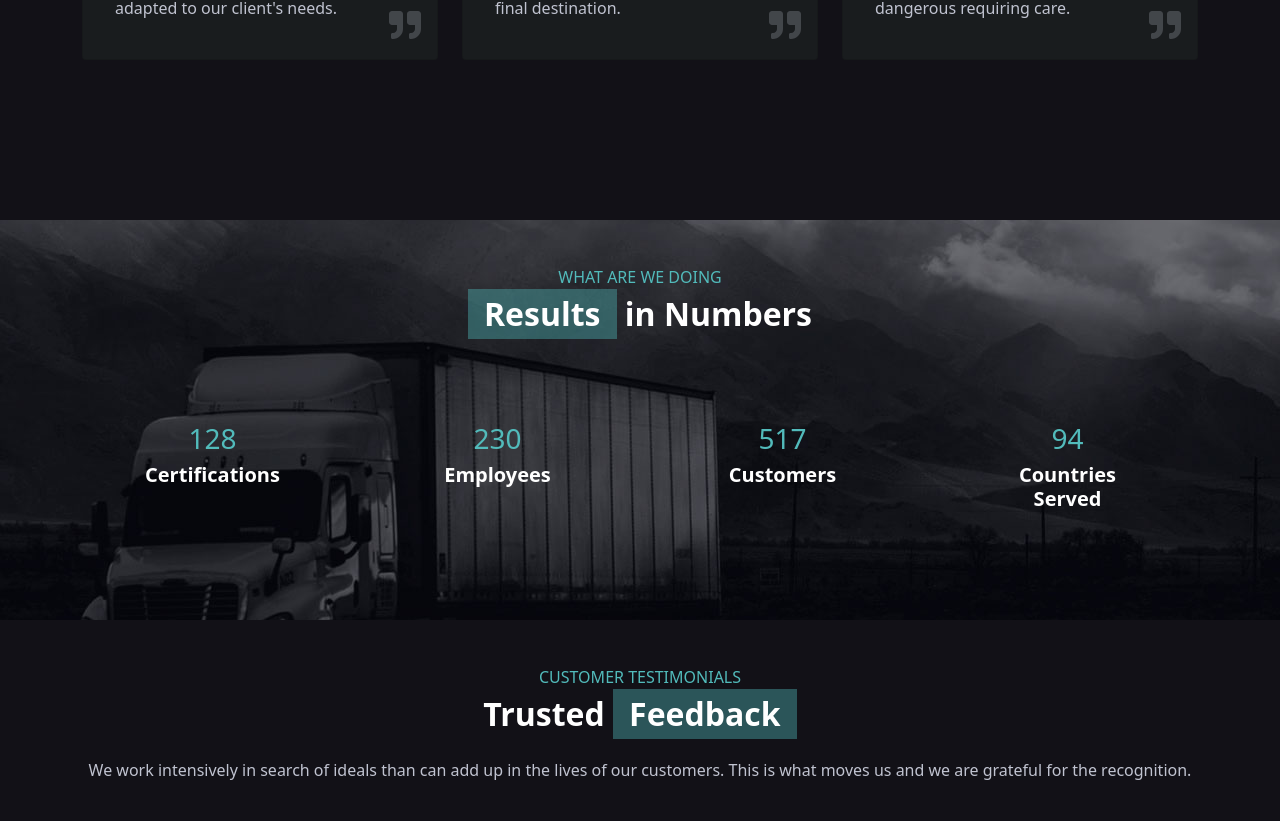
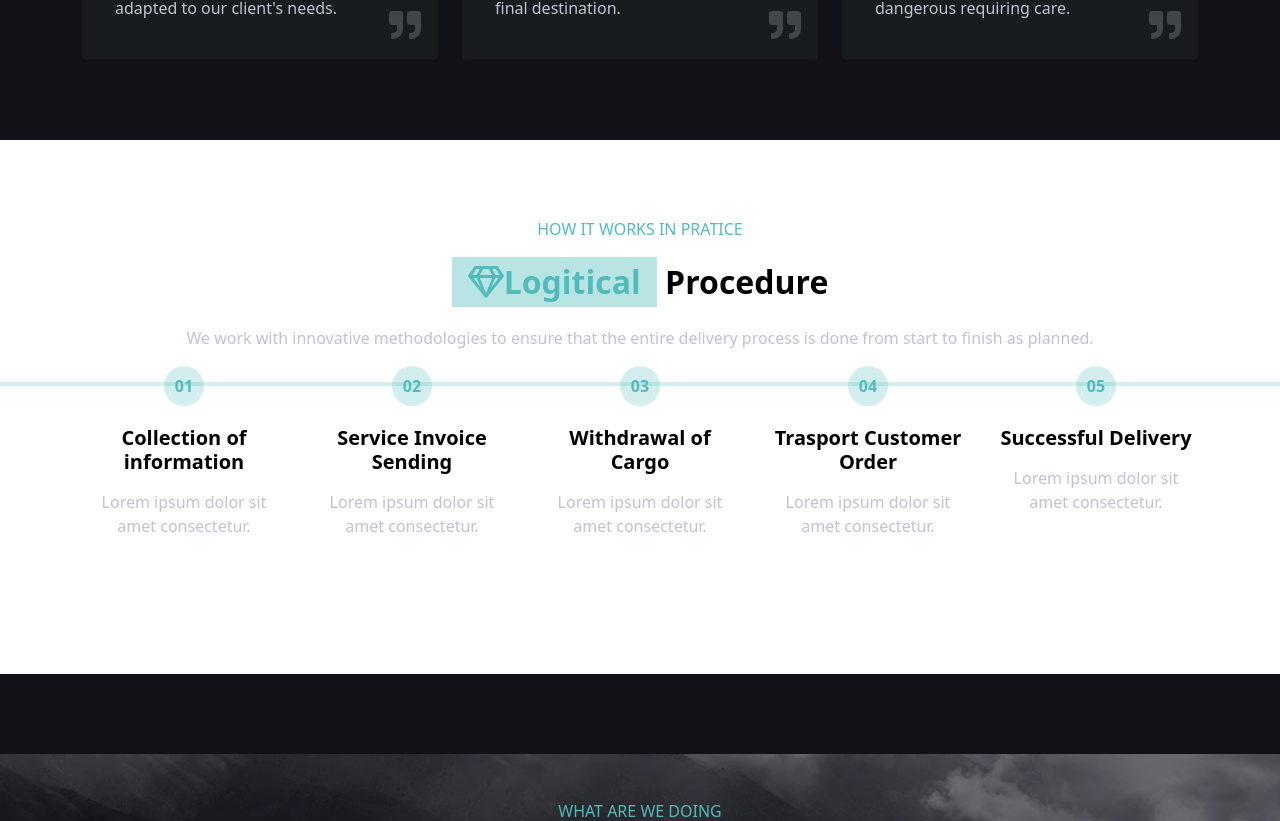
Before and after one commit to cenny1988/proj-html-vuejs, a Vue app: page / in a window 1280 px wide. Shown: the part 1859-2680 px from the top of the page. Built offline with nearby package versions, Linux system fonts and the light colour scheme.

Commit message:
add component Procedure

```diff
--- a/src/components/AppMain.vue
+++ b/src/components/AppMain.vue
@@ -7,6 +7,7 @@
     <MainServices :servicesDetails="services"/>
 
     <!-- Logistical Procedure -->
+    <Procedure/>
 
     <!-- trusted Feedback -->
     <Feedback :feed="feedbacks"/>
@@ -22,6 +23,7 @@ import WhoWeAre from '@/components/WhoWeAre.vue'
 import ContactForm from '@/components/ContactForm.vue'
 import MainServices from '@/components/MainServices.vue'
 import Feedback from '@/components/Feedback.vue'
+import Procedure from '@/components/Procedure.vue'
 
 export default {
   name: 'AppMain',
@@ -30,6 +32,7 @@ export default {
     ContactForm,
     MainServices,
     Feedback,
+    Procedure
   },
   props: {
     contactsDetails: Array,
--- /dev/null
+++ b/src/components/Procedure.vue
@@ -0,0 +1,77 @@
+<template>
+  <section id="procedure" class="section-white">
+    <div class="container">
+      <div class="row">
+        <div class="col text-center">
+          <h6>HOW IT WORKS IN PRATICE</h6>
+          <h2 class="my-4"><span><i class="far fa-gem"></i>Logitical</span> Procedure</h2>
+          <p class="pb-3">We work with innovative methodologies to ensure that the entire delivery process is done from start to finish as planned.</p>
+        </div>
+      </div>
+    </div>
+    <div id="row-user" class="container-fluid"></div>
+    <div id="service" class="container">
+      <div class="row row-cols-5">
+        <div class="col text-center">
+          <div class="num">01</div>
+          <h5 class="pb-2">Collection of information</h5>
+          <p>Lorem ipsum dolor sit amet consectetur.</p>
+        </div>
+        <div class="col text-center">
+          <div class="num">02</div>
+          <h5 class="pb-2">Service Invoice Sending</h5>
+          <p>Lorem ipsum dolor sit amet consectetur.</p>
+        </div>
+        <div class="col text-center">
+          <div class="num">03</div>
+          <h5 class="pb-2">Withdrawal of Cargo</h5>
+          <p>Lorem ipsum dolor sit amet consectetur.</p>
+        </div>
+        <div class="col text-center">
+          <div class="num">04</div>
+          <h5 class="pb-2">Trasport Customer Order</h5>
+          <p>Lorem ipsum dolor sit amet consectetur.</p>
+        </div>
+        <div class="col text-center">
+          <div class="num">05</div>
+          <h5 class="pb-2">Successful Delivery</h5>
+          <p>Lorem ipsum dolor sit amet consectetur.</p>
+        </div>
+      </div>
+    </div>
+  </section>
+</template>
+
+<script>
+export default {
+  name: 'Procedure',
+}
+</script>
+
+<!-- Add "scoped" attribute to limit CSS to this component only -->
+<style scoped lang="scss">
+#row-user{
+  border-top: 4px solid rgba($color: #52bbbb, $alpha: .25);
+}
+#service{
+  .col{
+    padding: 40px 12px;
+    position: relative;
+
+    .num{
+      color: #52bbbb;
+      font-weight: 900;
+      background-color: rgba($color: #52bbbb, $alpha: .25);
+      width: 40px;
+      height: 40px;
+      line-height: 40px;
+      border-radius: 50%;
+      position: absolute;
+      left: 50%;
+      top: -40px;
+      transform: translate(-50%, 50%);
+    }
+  }
+}
+
+</style>
--- a/src/components/WhoWeAre.vue
+++ b/src/components/WhoWeAre.vue
@@ -1,5 +1,5 @@
 <template>
-    <div id="whoweare" class="section-white">
+    <section id="whoweare" class="section-white">
         <div class="container">
             <div class="row">
                 <div class="col-9 pe-5">
@@ -60,7 +60,7 @@
                 </div>
             </div>
         </div>
-    </div>
+    </section>
 </template>
 
 <script>
```
Also changed, not shown: src/components/HelloWorld.vue (deleted, +0 -19 lines).
